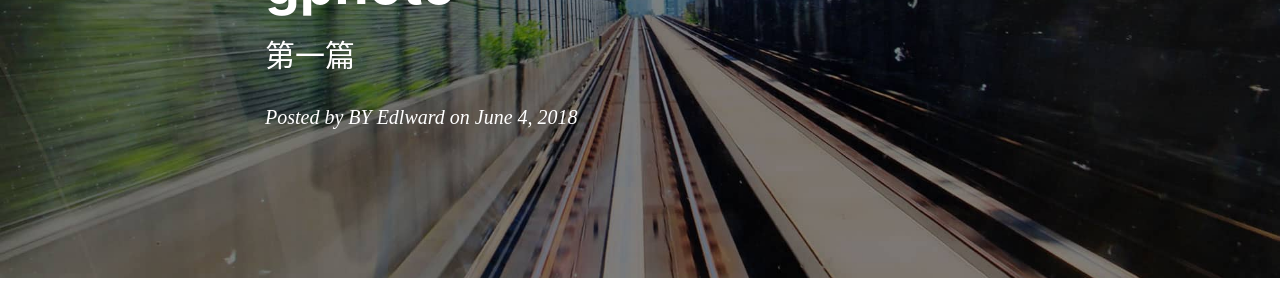
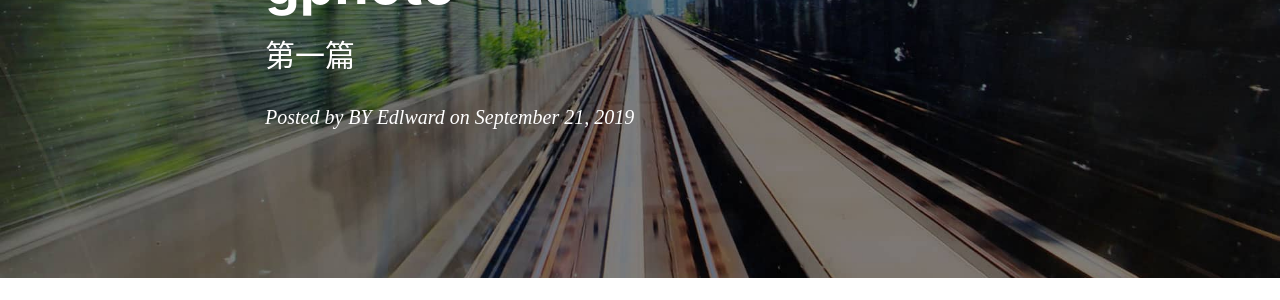
Before and after one commit to gary-robotics/dlward, a Jekyll site: the page built from _posts/2019-01-25-gphoto-2019.markdown, in a window 1280 px wide and 900 px high. Shown: the part 245-545 px from the top of the window. Built offline with Jekyll 4.4.1, drawn with Linux system fonts in a browser that asks for light colours; nearby versions of some CDN libraries; comment, search, counter and statistics services are not loaded; some of the changed text lies outside the part shown.

Commit message:
Update 2019-01-25-gphoto-2019.markdown

```diff
--- a/_posts/2019-01-25-gphoto-2019.markdown
+++ b/_posts/2019-01-25-gphoto-2019.markdown
@@ -2,7 +2,7 @@
 layout:     post                    # 使用的布局（不需要改）
 title:      gphoto                # 标题
 subtitle:    第一篇                  #副标题
-date:       2018-06-04              # 时间
+date:       2019-09-21              # 时间
 author:     BY Edlward              # 作者
 header-img: img/post-bg-2015.jpg    #这篇文章标题背景图片
 catalog: true                       # 是否归档
```
